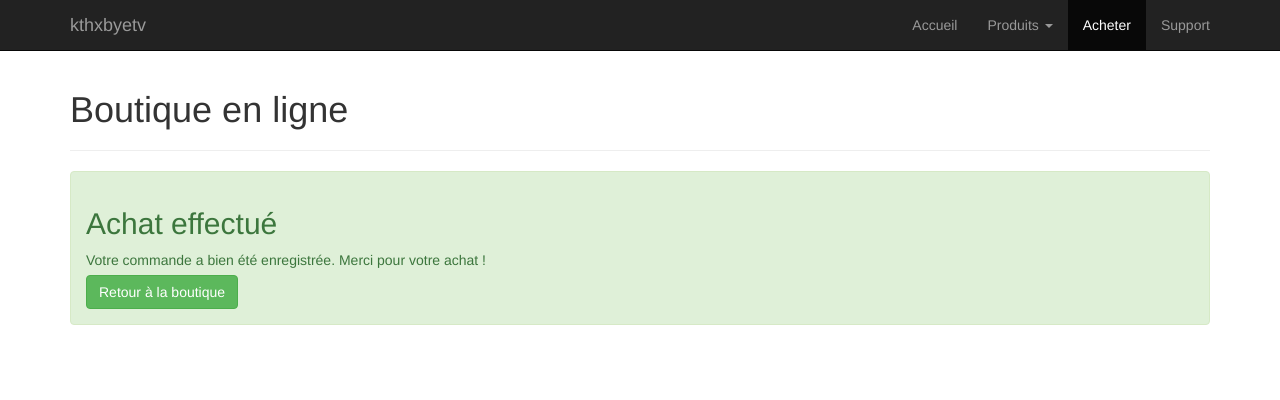
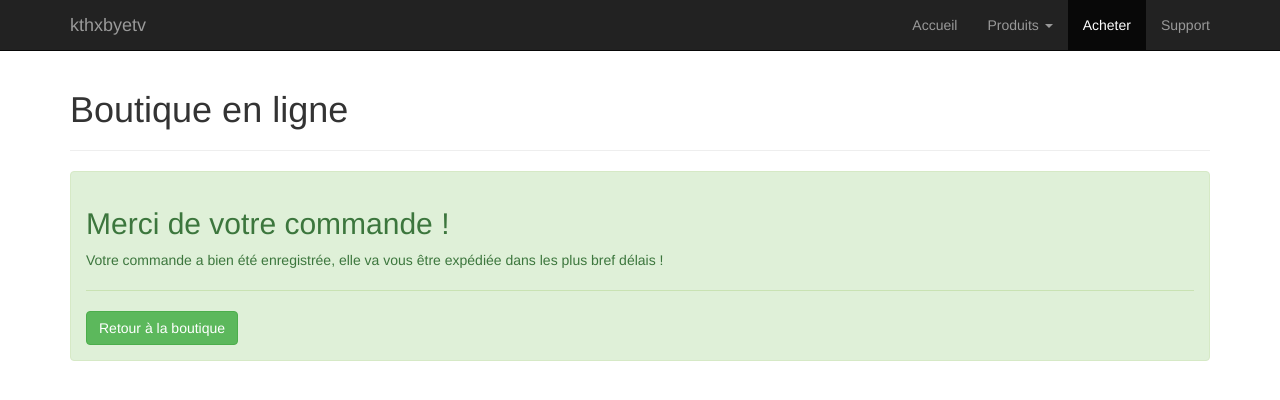
Before and after one commit to kthxbyetv/kthxbyetv.github.io, a plain HTML site: page buy-paid.html in a window 1280 px wide. Drawn offline with Linux system fonts and the light colour scheme.

Commit message:
Updated buying confirmation message

```diff
--- a/buy-paid.html
+++ b/buy-paid.html
@@ -34,9 +34,11 @@
 		<hr>
 
 		<div class="alert alert-success">
-			<h2>Achat effectué</h2>
+			<h2>Merci de votre commande !</h2>
 
-			<p>Votre commande a bien été enregistrée. Merci pour votre achat !</p>
+			<p>Votre commande a bien été enregistrée, elle va vous être expédiée dans les plus bref délais !</p>
+
+			<hr>
 
 			<p><a href="buy.html" class="btn btn-success">Retour à la boutique</a></p>
 		</div>
```
